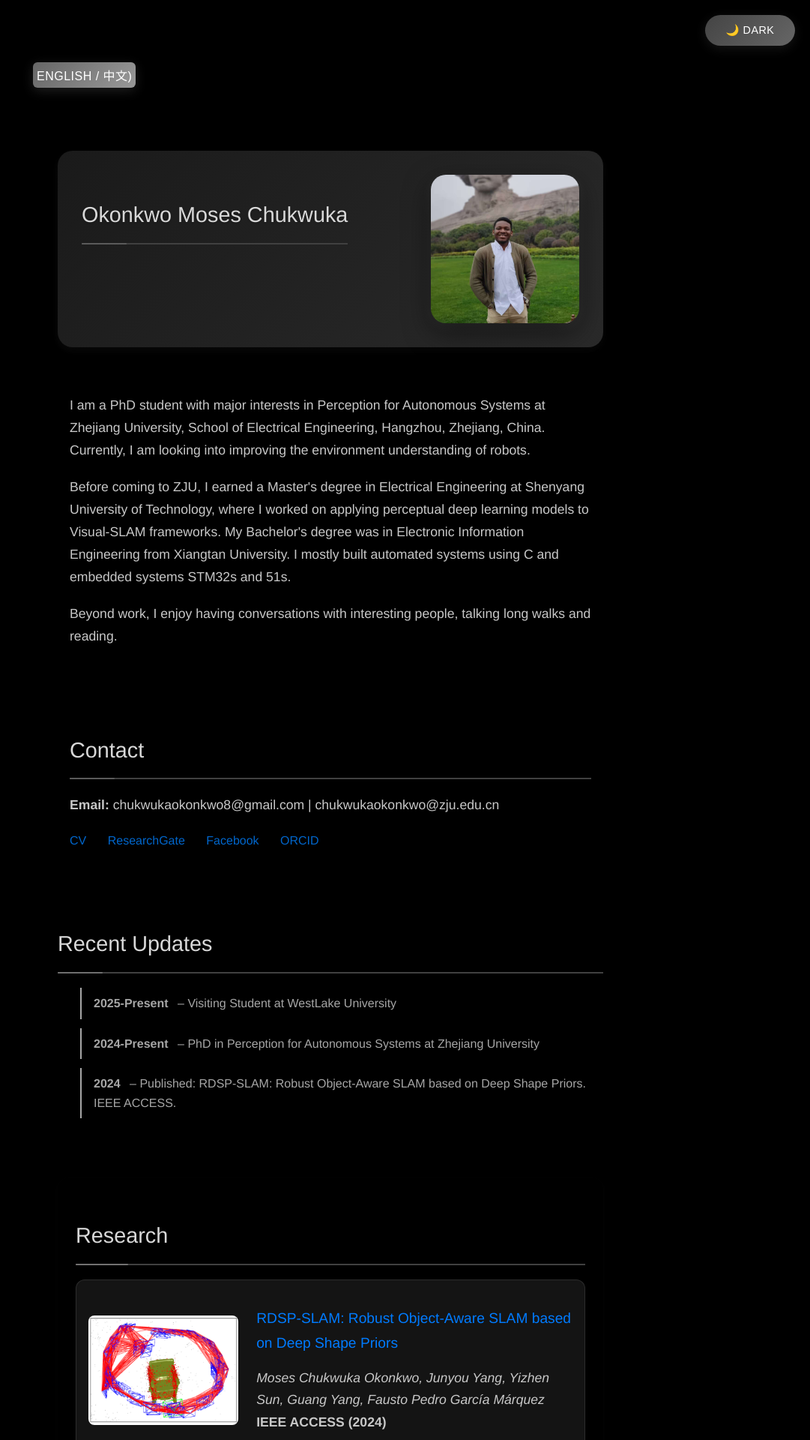
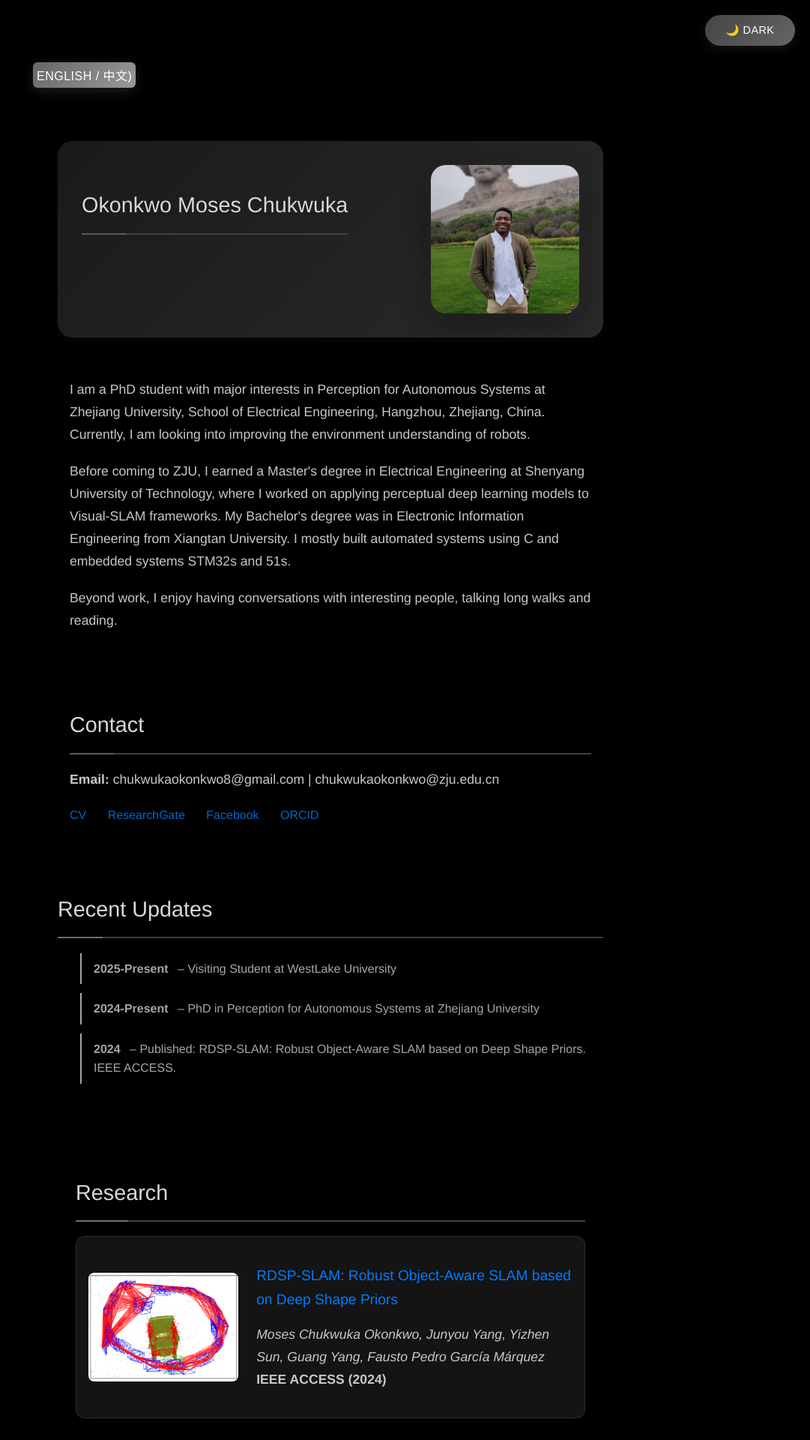
Before and after one commit to MosesChuka/MosesChuka.github.io, a Jekyll site: the page built from index.md, in a window 1280 px wide. Shown: the top 1920 px of the page at 75% size, without its empty margins (199-1280 px from the left). Built offline with Jekyll 4.4.1, drawn with Linux system fonts in a browser that asks for light colours; our own code applies the rules of GitHub Pages for plain Markdown files.

Commit message:
Reduce spacing between sections for tighter, more compact layout

```diff
--- a/static/css/styles.css
+++ b/static/css/styles.css
@@ -48,7 +48,7 @@
   flex-direction: column;
   align-items: center;
   text-align: center;
-  margin-bottom: 2rem;
+  margin-bottom: 1.5rem;
   padding: 2rem;
   background: linear-gradient(135deg, #1a1a1a 0%, #2a2a2a 100%);
   border-radius: 20px;
@@ -95,7 +95,7 @@
 
 /* Sections */
 section {
-  margin-bottom: 2rem;
+  margin-bottom: 1.2rem;
   padding: 1rem;
   background: transparent;
   border-radius: 15px;
@@ -174,7 +174,7 @@
   border-radius: 0;
   padding: 1.5rem 0;
   border: none;
-  margin-bottom: 2.5rem;
+  margin-bottom: 1.8rem;
 }
 
 body.light-mode .updates {
@@ -199,7 +199,7 @@
   border-radius: 16px;
   padding: 1.5rem;
   border: none;
-  margin-bottom: 2rem;
+  margin-bottom: 1.2rem;
   box-shadow: 0 6px 20px rgba(0, 0, 0, 0.3), 0 2px 8px rgba(255, 255, 255, 0.03);
 }
 
@@ -224,7 +224,7 @@
   border-radius: 16px;
   padding: 1.5rem;
   border: none;
-  margin-bottom: 2rem;
+  margin-bottom: 1.2rem;
   box-shadow: 0 6px 20px rgba(0, 0, 0, 0.3), 0 2px 8px rgba(255, 255, 255, 0.03);
 }
 
@@ -249,7 +249,7 @@
   border-radius: 16px;
   padding: 1.5rem;
   border: none;
-  margin-bottom: 2rem;
+  margin-bottom: 1.2rem;
   box-shadow: 0 6px 20px rgba(0, 0, 0, 0.3), 0 2px 8px rgba(255, 255, 255, 0.03);
 }
 
@@ -274,7 +274,7 @@
   border-radius: 16px;
   border: none;
   padding: 1.5rem;
-  margin-bottom: 2rem;
+  margin-bottom: 1.2rem;
   box-shadow: 0 6px 20px rgba(0, 0, 0, 0.3), 0 2px 8px rgba(255, 255, 255, 0.03);
 }
 
@@ -300,7 +300,7 @@
   border-radius: 16px;
   border: none;
   padding: 1.5rem;
-  margin-bottom: 2rem;
+  margin-bottom: 1.2rem;
   box-shadow: 0 6px 20px rgba(0, 0, 0, 0.3), 0 2px 8px rgba(255, 255, 255, 0.03);
 }
 
@@ -370,7 +370,7 @@
   border-radius: 0;
   padding: 1.5rem 0;
   border: none;
-  margin-bottom: 2.5rem;
+  margin-bottom: 1.8rem;
 }
 
 body.light-mode .teaching-service {
@@ -556,7 +556,7 @@
 .research-item, .work-item, .education-item, .project-item {
   display: flex;
   flex-direction: column;
-  margin-bottom: 2rem;
+  margin-bottom: 1.2rem;
   background: linear-gradient(135deg, #1f1f1f 0%, #2a2a2a 100%);
   padding: 1rem;
   border-radius: 12px;
@@ -740,7 +740,7 @@
   cursor: pointer;
   transition: all 0.3s ease;
   box-shadow: 0 4px 15px rgba(102, 102, 102, 0.3);
-  margin-bottom: 2rem;
+  margin-bottom: 1.2rem;
   text-transform: uppercase;
   letter-spacing: 0.5px;
 }
```
